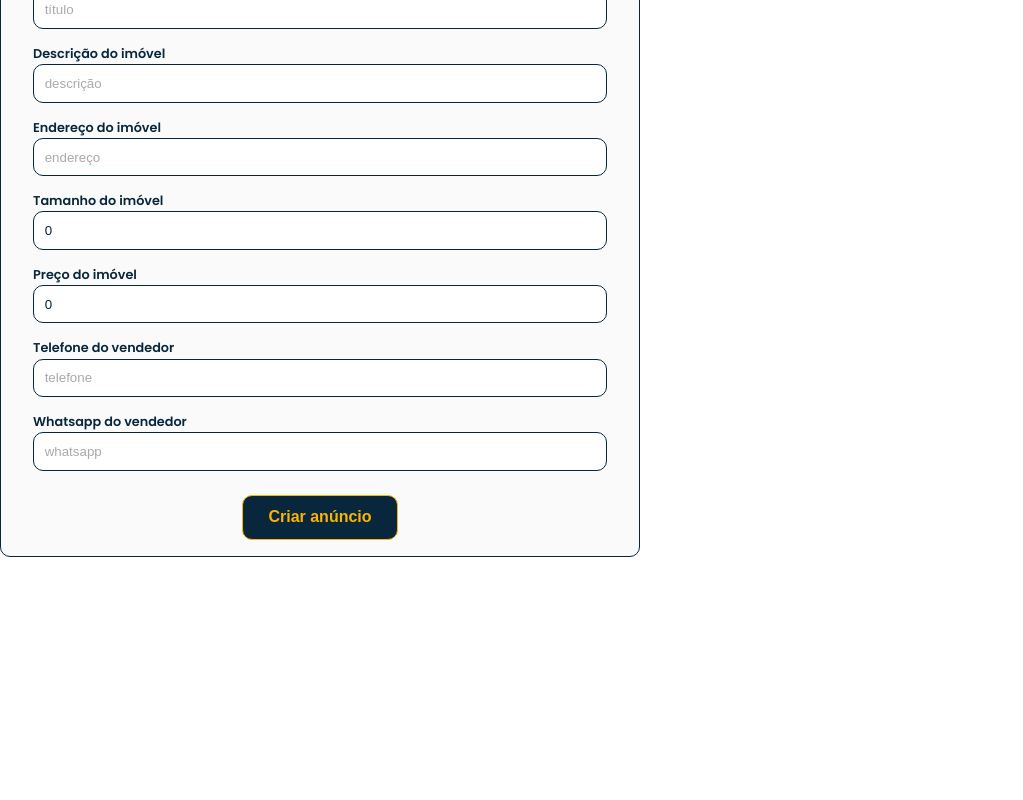
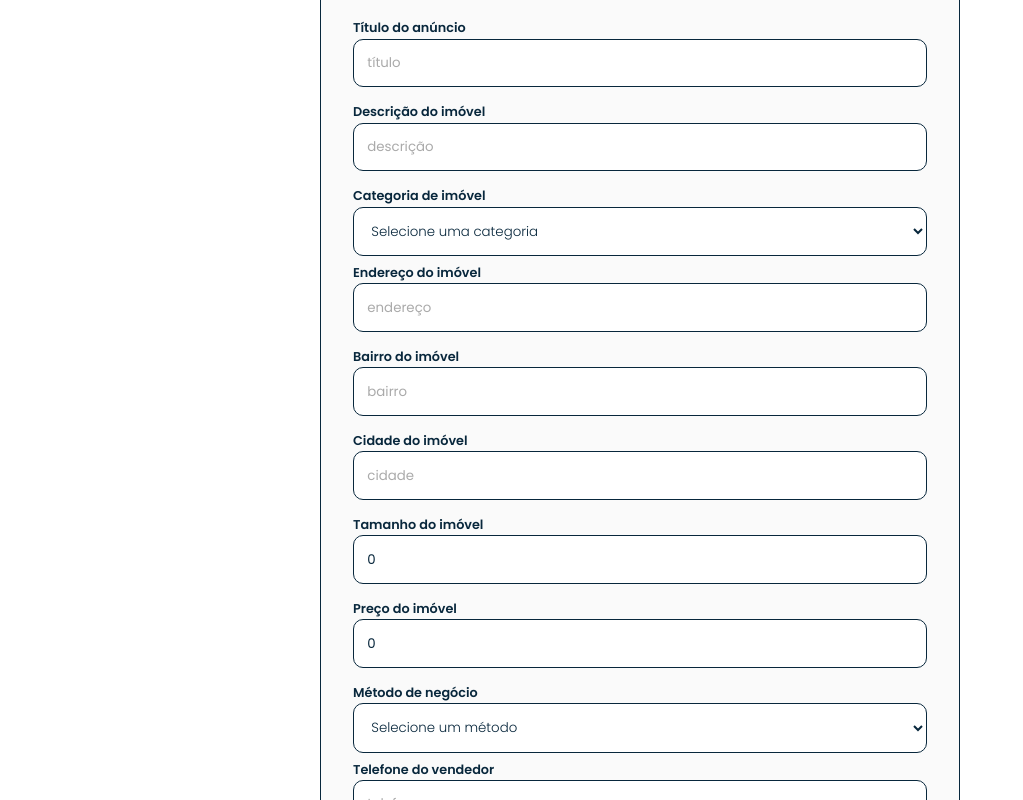
Before and after one commit to GuiLigeskee/CasaLuz, a React (Vite) app in the folder frontend/: page /createAds in a window 1280 px wide. Shown: the part 300-1100 px from the top of the page, without its empty margins (0-1023 px from the left). Before the commit the page ends 905 px from the top, so only its background shows below. Built offline with nearby package versions, Linux system fonts and the light colour scheme.

Commit message:
Atualizações dia 12/03/2024 pt.2
--Adicionado novos atributos no frontend com sucesso;
--A FAZER: Tela dos anúncios;

```diff
--- a/frontend/src/Components/SearchBar/SearchBar.jsx
+++ b/frontend/src/Components/SearchBar/SearchBar.jsx
@@ -6,11 +6,10 @@ const SearchBar = () => {
       <form id="searchForm">
         <div className="select-content">
           <select id="propertyType">
-            <option value="apartamento">Apartamento</option>
-            <option value="casa">Casa</option>
-            <option value="sobrado">Sobrado</option>
-            <option value="sitio">Sítio</option>
-            <option value="terreno">Terreno</option>
+            <option value="Casa">Casa</option>
+            <option value="Apartamento">Apartamento</option>
+            <option value="Terreno">Terreno</option>
+            <option value="Comercial">Comercial</option>
           </select>
         </div>
 
--- a/frontend/src/Pages/AddAds/AddAds.css
+++ b/frontend/src/Pages/AddAds/AddAds.css
@@ -3,7 +3,7 @@
   padding: 0.5em 2em;
   border: 1px solid #08273c;
   border-radius: 10px;
-  margin-bottom: 3em;
+  margin: 3em auto;
   max-width: 50%;
 }
 
@@ -49,3 +49,26 @@ input[type="file"] {
   border-radius: 10px;
   object-fit: cover;
 }
+
+select {
+  color: #08273c;
+  border: 1px solid #08273c;
+  width: 100%;
+  border-radius: 10px;
+  padding: 1em;
+  background-color: #ffffff;
+  font-family: "poppins";
+  font-weight: 300;
+  transition: all 0.3s;
+}
+
+select:focus {
+  outline: none;
+}
+
+select option {
+  background-color: #f1f1f1;
+  font-size: 0.8em;
+  padding: 1em;
+  border: none;
+}
--- a/frontend/src/Pages/AddAds/AddAds.jsx
+++ b/frontend/src/Pages/AddAds/AddAds.jsx
@@ -20,6 +20,10 @@ const AddAds = () => {
   const [tell, setTell] = useState("");
   const [whatsapp, setWhatsapp] = useState("");
   const [address, setAddress] = useState("");
+  const [district, setDistrict] = useState("");
+  const [city, setCity] = useState("");
+  const [typeOfRealty, setTypeOfRealty] = useState("");
+  const [methodOfSale, setMethodOfSale] = useState("");
   const [landMeasurement, setLandMeasurement] = useState(0);
   const [price, setPrice] = useState(0);
   const [adsImages, setAdsImages] = useState([]);
@@ -36,6 +40,10 @@ const AddAds = () => {
       address,
       landMeasurement,
       price,
+      district,
+      city,
+      typeOfRealty,
+      methodOfSale,
     };
 
     const formData = new FormData();
@@ -115,12 +123,46 @@ const AddAds = () => {
           />
         </label>
         <label>
+          <span>Categoria de imóvel</span>
+          <select
+            onChange={(e) => setTypeOfRealty(e.target.value)}
+            value={typeOfRealty || ""}
+            required
+          >
+            <option value="">Selecione uma categoria</option>
+            <option value="Casa">Casa</option>
+            <option value="Apartamento">Apartamento</option>
+            <option value="Terreno">Terreno</option>
+            <option value="Comercial">Comercial</option>
+          </select>
+        </label>
+        <label>
           <span>Endereço do imóvel</span>
           <input
             type="text"
             placeholder="endereço"
             onChange={(e) => setAddress(e.target.value)}
             value={address || ""}
+            required
+          />
+        </label>
+        <label>
+          <span>Bairro do imóvel</span>
+          <input
+            type="text"
+            placeholder="bairro"
+            onChange={(e) => setDistrict(e.target.value)}
+            value={district || ""}
+            required
+          />
+        </label>
+        <label>
+          <span>Cidade do imóvel</span>
+          <input
+            type="text"
+            placeholder="cidade"
+            onChange={(e) => setCity(e.target.value)}
+            value={city || ""}
             required
           />
         </label>
@@ -143,6 +185,19 @@ const AddAds = () => {
             value={price}
             required
           />
+        </label>
+        <label>
+          <span>Método de negócio</span>
+          <select
+            onChange={(e) => setMethodOfSale(e.target.value)}
+            value={methodOfSale || ""}
+            required
+          >
+            <option value="">Selecione um método</option>
+            <option value="Venda">Venda</option>
+            <option value="Aluguel">Aluguel</option>
+            <option value="Aluguel e venda">Aluguel e venda</option>
+          </select>
         </label>
         <label>
           <span>Telefone do vendedor</span>
--- a/frontend/src/index.css
+++ b/frontend/src/index.css
@@ -45,10 +45,11 @@ input:not([type="color"]) {
   background-color: #fff;
   color: #08273c;
   border-radius: 10px;
-  padding: 0.8em;
+  padding: 1em;
   outline: none;
   margin-bottom: 0.6em;
   border: 1px solid #08273c;
+  font-family: "poppins";
 }
 
 input::placeholder {
```
Also changed, not shown: 4 other files (tests, documents, lock files or other folders).
